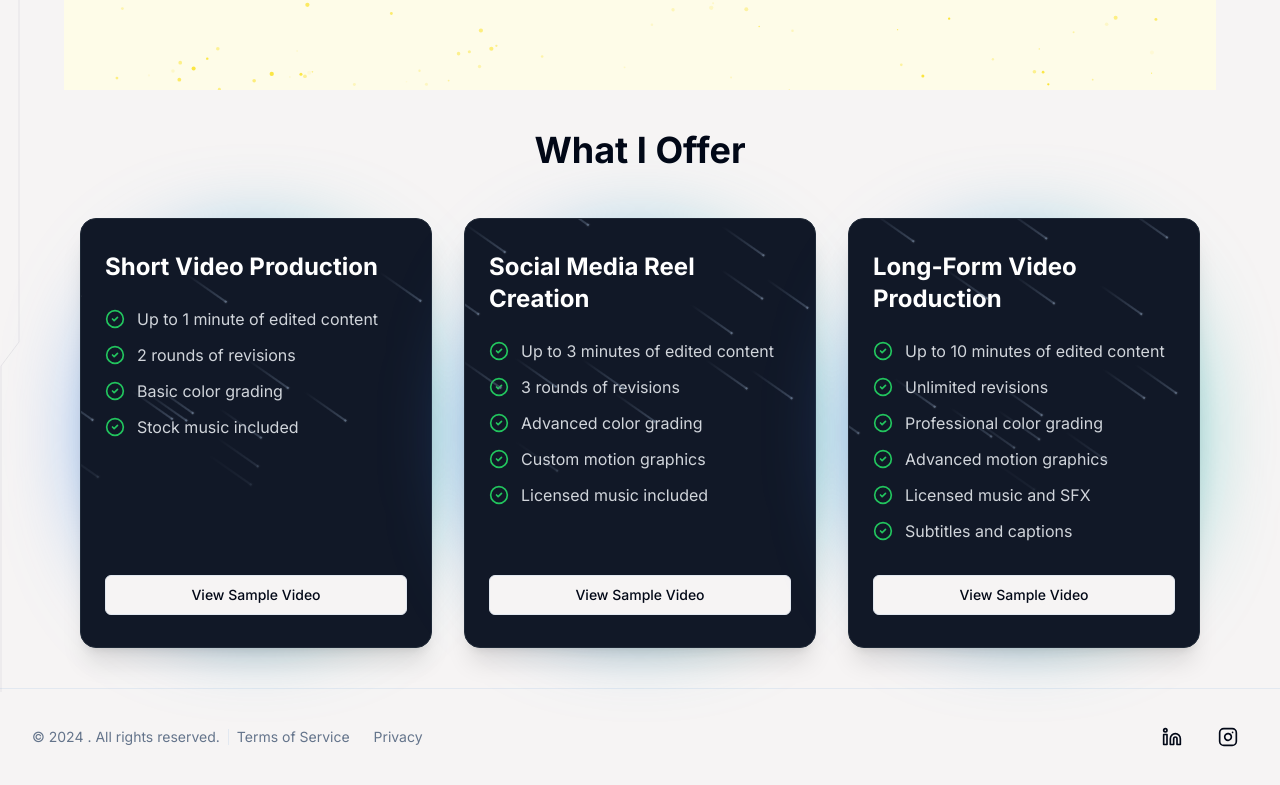
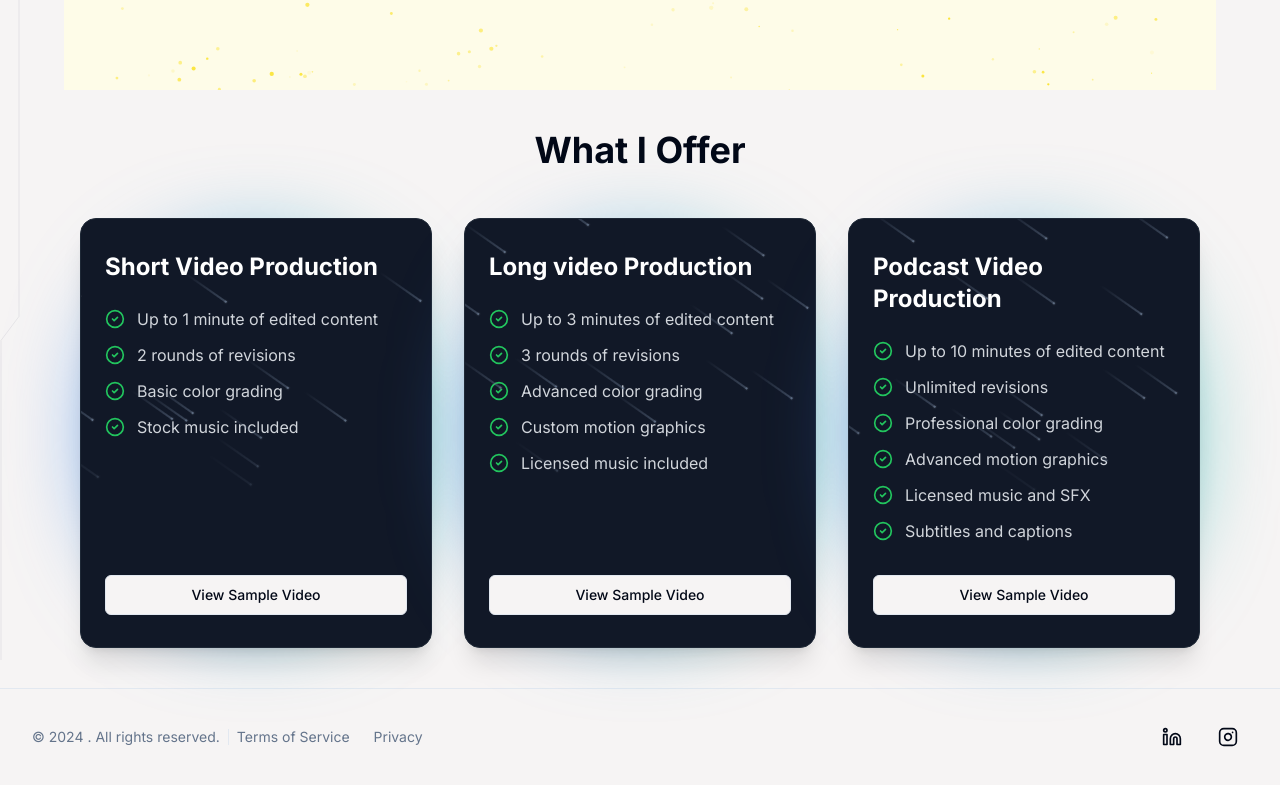
Before and after one commit to Baibhav-malaviya/gautam-malviya, a Next.js app: page / in a window 1280 px wide. Shown: the part 1151-1936 px from the top of the page. Built offline with nearby package versions, Linux system fonts and the light colour scheme.

Commit message:
updated the video url for long and short video

```diff
--- a/src/components/pricing/PricingSection.tsx
+++ b/src/components/pricing/PricingSection.tsx
@@ -64,7 +64,7 @@ const ServicesSection: React.FC = () => {
 			videoUrl: `${publicAssets.sample.short}`,
 		},
 		{
-			title: "Social Media Reel Creation",
+			title: "Long video Production",
 			features: [
 				"Up to 3 minutes of edited content",
 				"3 rounds of revisions",
@@ -72,10 +72,10 @@ const ServicesSection: React.FC = () => {
 				"Custom motion graphics",
 				"Licensed music included",
 			],
-			videoUrl: `${publicAssets.sample.reel}`,
+			videoUrl: `${publicAssets.sample.long}`,
 		},
 		{
-			title: "Long-Form Video Production",
+			title: "Podcast Video Production",
 			features: [
 				"Up to 10 minutes of edited content",
 				"Unlimited revisions",
@@ -84,7 +84,7 @@ const ServicesSection: React.FC = () => {
 				"Licensed music and SFX",
 				"Subtitles and captions",
 			],
-			videoUrl: `${publicAssets.sample.long}`,
+			videoUrl: `${publicAssets.sample.podcast}`,
 		},
 	];
 
--- a/src/data/publicAssets.json
+++ b/src/data/publicAssets.json
@@ -3,9 +3,9 @@
 	"profile": "https://res.cloudinary.com/baibhavmalaviya/image/upload/v1722072596/gautam-malaviya/Gautam-malaviya-profile.jpg",
 	"landing": "https://res.cloudinary.com/baibhavmalaviya/video/upload/v1722072663/gautam-malaviya/landing_ha2ozv.mp4",
 	"sample": {
-		"short": "https://res.cloudinary.com/baibhavmalaviya/video/upload/v1722074237/gautam-malaviya/sample/short_cbr0pa.mp4",
-		"reel": "https://res.cloudinary.com/baibhavmalaviya/video/upload/v1722074201/gautam-malaviya/sample/reel_mwclrg.mp4",
-		"long": "https://res.cloudinary.com/baibhavmalaviya/video/upload/v1722074264/gautam-malaviya/sample/long_ncpch6.mp4"
+		"short": "https://res.cloudinary.com/baibhavmalaviya/video/upload/v1729011655/gautam-malaviya/sample/e_ink_ed_sl01gx.mp4",
+		"long": "https://res.cloudinary.com/baibhavmalaviya/video/upload/v1729011590/gautam-malaviya/sample/Kitab_Utsav_Highlights_ed_mp1y67.mp4",
+		"podcast": "https://res.cloudinary.com/baibhavmalaviya/video/upload/v1722074264/gautam-malaviya/sample/long_ncpch6.mp4"
 	},
 	"serviceBrands": {
 		"brand1": "https://res.cloudinary.com/baibhavmalaviya/image/upload/v1722072857/gautam-malaviya/serviceBrands/brand1.jpg",
```
